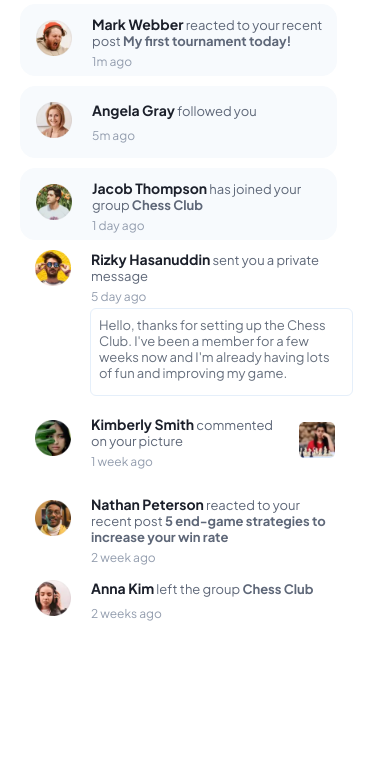
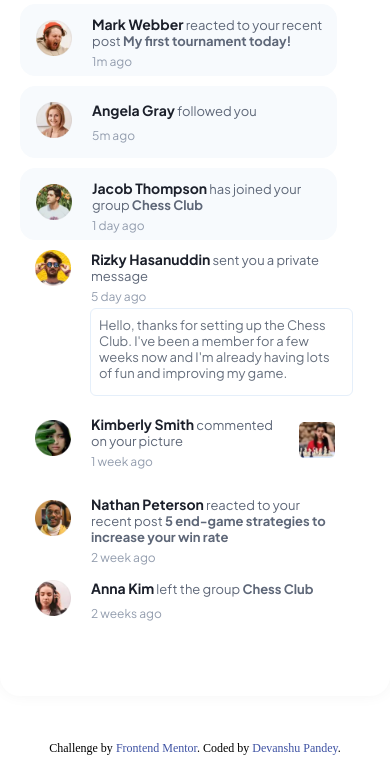
Before and after one commit to Devanshu78/Notifications-main-page, a plain HTML site: page index.html in a window 390 px wide. Shown: the part 61-841 px from the top of the page. Drawn offline with Linux system fonts and the light colour scheme.

Commit message:
some adjustment

```diff
--- a/script.js
+++ b/script.js
@@ -6,6 +6,7 @@ markAsDone.addEventListener('click' , function(){
     unreadMessageNumber.classList.add('hidden');
     unreadMessage.forEach((unreadMessage) =>{
         unreadMessage.classList.add('messageRead');
-        markAsDone.classList.add('headerRightSection');
     });
 })
+
+markAsDone.classList.add('headerRightSection');
--- a/style.css
+++ b/style.css
@@ -1,13 +1,3 @@
-/*
-    background-color: hsl(0, 0%, 100%) ;
-    background-color: hsl(210, 60%, 98%);
-    background-color: hsl(211, 68%, 94%);
-    background-color:  hsl(205, 33%, 90%);
-    background-color: hsl(219, 14%, 63%);
-    background-color: hsl(219, 12%, 42%);
-*/
-
-
 
 * {
     margin: 0px;
@@ -205,7 +195,7 @@
 @media (max-width : 425px){
 
     .main{
-        height: 100vh;
+        height: 95vh;
         background-image:none;
         margin: 0px;
         padding: 0px;
@@ -214,7 +204,7 @@
     }
 
     .notificationBox {
-        height: 100vh;
+        height: 85vh;
         width: 350px;
     }
 
```
Also changed, not shown: index.html (+0 -2 lines), 1 other file.
